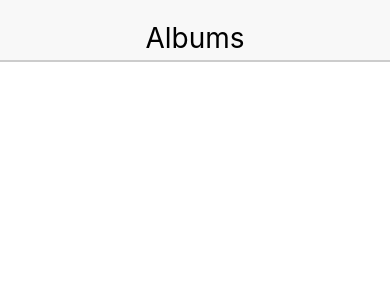
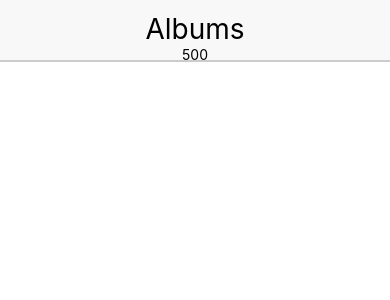
Before and after one commit to msramdan/albums, a React Native app: screen / in a window 390 px wide. Shown: the top 300 px of the page. Built offline with nearby package versions, Linux system fonts and the light colour scheme.

Commit message:
belajar did mount dan did update

```diff
--- a/App.js
+++ b/App.js
@@ -1,14 +1,25 @@
 import { StatusBar } from "expo-status-bar";
-import React, { useState } from "react";
+import React, { useEffect, useState } from "react";
 import { StyleSheet, Text, View, TextInput, Image } from "react-native";
 import HomeComponent from "./components/HomeComponent";
 
 export default function App() {
-  const [testing, setTesting] = useState();
+  const [testing, setTesting] = useState(500);
+
+  useEffect(() => {
+    console.log("Compenent did mount");
+  }, []);
+
+  useEffect(() => {
+    console.log("Compenent did update");
+  }, [testing])
+
+
   return (
-    <View style={{flex:1}}>
+    <View style={{ flex: 1 }}>
       <View style={styles.container}>
         <Text style={styles.textStyle}>Albums</Text>
+        <Text>{testing}</Text>
       </View>
     </View>
   );
```
